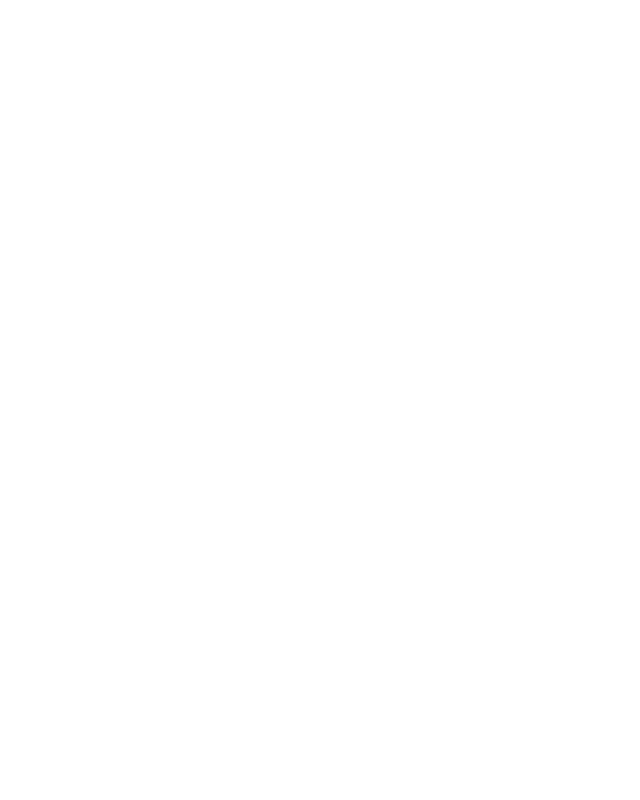
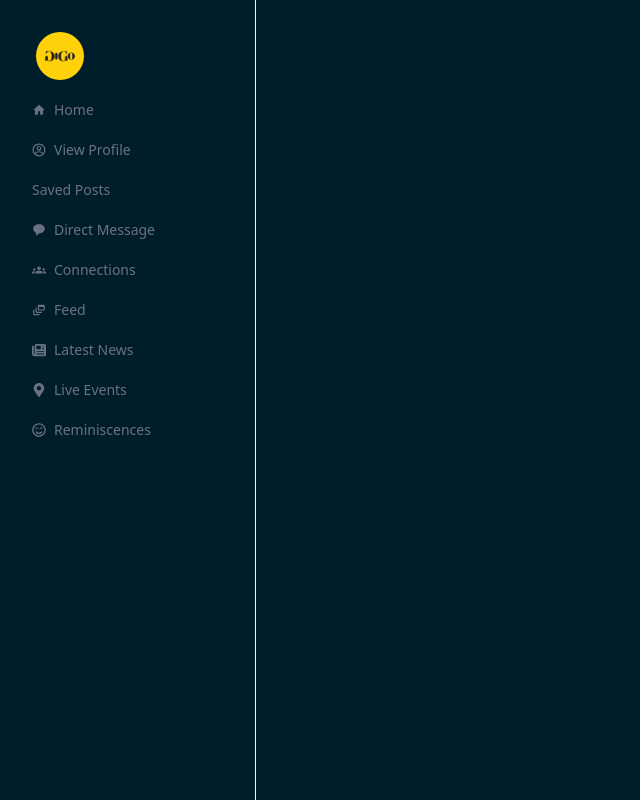
Before and after one commit to abbaskhalil042/x-clone, a React (Vite) app in the folder frontend/: page /sidebar in a window 1280 px wide. Before the commit this address had no page. Shown: the whole page, without its empty margins (0-640 px from the left). Built offline with nearby package versions, Linux system fonts and the light colour scheme.

Commit message:
add sidebar

```diff
--- a/frontend/package.json
+++ b/frontend/package.json
@@ -13,6 +13,7 @@
     "@tailwindcss/vite": "^4.1.3",
     "react": "^19.0.0",
     "react-dom": "^19.0.0",
+    "react-icons": "^5.5.0",
     "react-router-dom": "^7.5.0",
     "tailwindcss": "^4.1.3"
   },
--- a/frontend/src/App.jsx
+++ b/frontend/src/App.jsx
@@ -1,8 +1,9 @@
 import { Route, Routes } from "react-router-dom";
 import HomePage from "./pages/Home/HomePage";
 import LoginPage from "./pages/auth/LoginPage";
-import SignUpPage from "./pages/auth/SignUpPage";
-
+import SignUpPage from "./pages/Auth/SignUpPage";
+import Sidebar from "./pages/Sidebar/Sidebar";
+import Search from "./pages/Search/Search";
 function App() {
   return (
     <div data-theme="abyss">
@@ -10,6 +11,8 @@
         <Route path="/" element={<HomePage />} />
         <Route path="/login" element={<LoginPage />} />
         <Route path="/signup" element={<SignUpPage />} />
+        <Route path="/sidebar" element={<Sidebar />} />
+        <Route path="/search" element={<Search/>} />
       </Routes>
     </div>
   );
--- /dev/null
+++ b/frontend/src/pages/Search/Search.jsx
@@ -0,0 +1,83 @@
+import React from 'react'
+
+function Search() {
+  return (
+    <div>
+     {/* <label htmlFor="Search">
+  <span className="text-sm font-medium text-white-700"> Search </span>
+
+  <div className="relative">
+    <input
+      type="text"
+      id="Search"
+      className="mt-0.5 w-full rounded border-white-300 pe-10 shadow-sm sm:text-sm"
+    />
+
+    <span className="absolute inset-y-0 right-2 grid w-8 place-content-center">
+      <button
+        type="button"
+        aria-label="Submit"
+        className="rounded-full p-1.5 text-white-700 transition-colors hover:bg-white-100"
+      >
+        <svg
+          xmlns="http://www.w3.org/2000/svg"
+          fill="none"
+          viewBox="0 0 24 24"
+          strokeWidth="1.5"
+          stroke="currentColor"
+          className="size-4"
+        >
+          <path
+            strokeLinecap="round"
+            strokeLinejoin="round"
+            d="m21 21-5.197-5.197m0 0A7.5 7.5 0 1 0 5.196 5.196a7.5 7.5 0 0 0 10.607 10.607Z"
+          />
+        </svg>
+      </button>
+    </span>
+  </div>
+</label> */}
+
+
+<label htmlFor="Search">
+  <span className="text-sm font-medium text-white"> Search </span>
+
+  <div className="relative">
+    <input
+      type="text"
+      id="Search"
+      placeholder="Search..."
+      className="mt-0.5 w-1/3 m-6 rounded bg-gray-800 border border-gray-600 text-white pe-10 shadow-sm focus:ring-1 focus:ring-blue-500 sm:text-sm"
+    />
+
+    <span className="absolute inset-y-0 right-2 grid w-8 place-content-center">
+      <button
+        type="button"
+        aria-label="Submit"
+        className="rounded-full p-1.5 text-gray-300 hover:bg-gray-700 transition-colors"
+      >
+        <svg
+          xmlns="http://www.w3.org/2000/svg"
+          fill="none"
+          viewBox="0 0 24 24"
+          strokeWidth="1.5"
+          stroke="currentColor"
+          className="size-4"
+        >
+          <path
+            strokeLinecap="round"
+            strokeLinejoin="round"
+            d="m21 21-5.197-5.197m0 0A7.5 7.5 0 1 0 5.196 5.196a7.5 7.5 0 0 0 10.607 10.607Z"
+          />
+        </svg>
+      </button>
+    </span>
+  </div>
+</label>
+
+
+    </div>
+  )
+}
+
+export default Search
--- /dev/null
+++ b/frontend/src/pages/Sidebar/Sidebar.jsx
@@ -0,0 +1,118 @@
+import React from "react";
+import logo from "../Assests/logo.png";
+<img src={logo} alt="Logo" />;
+import { MdHome } from "react-icons/md";
+import { CgProfile } from "react-icons/cg";
+import { BiSolidMessageRounded } from "react-icons/bi";
+import { MdGroups } from "react-icons/md";
+import { MdDynamicFeed } from "react-icons/md";
+import { FaNewspaper } from "react-icons/fa6";
+import { FaMapMarkerAlt } from "react-icons/fa";
+import { FaRegSmileBeam } from "react-icons/fa";
+
+function Sidebar() {
+  return (
+    <div>
+      <div className="flex h-screen flex-col justify-between border-e border-gray-100  w-1/5">
+        <div className="px-4 py-6">
+          <span className="grid h-6 w-12 m-5   place-content-center text-gray-600">
+            <img src={logo} alt="Logo" className="rounded-full" />
+          </span>
+
+          <ul className="mt-6 space-y-1">
+            <li>
+              <a
+                href="#"
+                className="flex items-center gap-2 rounded-lg px-4 py-2 text-sm font-medium text-gray-500 hover:bg-gray-100 hover:text-gray-700"
+              >
+                <MdHome />
+                Home
+              </a>
+            </li>
+
+            <li>
+              <a
+                href="#"
+                className="flex items-center gap-2 rounded-lg px-4 py-2 text-sm font-medium text-gray-500 hover:bg-gray-100 hover:text-gray-700"
+              >
+                <CgProfile />
+                View Profile
+              </a>
+            </li>
+
+            <li>
+              <a
+                href="#"
+                className="flex items-center gap-2 rounded-lg px-4 py-2 text-sm font-medium text-gray-500 hover:bg-gray-100 hover:text-gray-700"
+              >
+                Saved Posts
+              </a>
+            </li>
+
+            <li>
+              <a
+                href="#"
+                className="flex items-center gap-2 rounded-lg px-4 py-2 text-sm font-medium text-gray-500 hover:bg-gray-100 hover:text-gray-700"
+              >
+                <BiSolidMessageRounded />
+                Direct Message
+              </a>
+            </li>
+
+            <li>
+              <a
+                href="#"
+                className="flex items-center gap-2 rounded-lg px-4 py-2 text-sm font-medium text-gray-500 hover:bg-gray-100 hover:text-gray-700"
+              >
+                <MdGroups />
+                Connections
+              </a>
+            </li>
+
+            <li>
+              <a
+                href="#"
+                className="flex items-center gap-2 rounded-lg px-4 py-2 text-sm font-medium text-gray-500 hover:bg-gray-100 hover:text-gray-700"
+              >
+                <MdDynamicFeed />
+                Feed
+              </a>
+            </li>
+
+            <li>
+              <a
+                href="#"
+                className="flex items-center gap-2 rounded-lg px-4 py-2 text-sm font-medium text-gray-500 hover:bg-gray-100 hover:text-gray-700"
+              >
+                <FaNewspaper />
+                Latest News
+              </a>
+            </li>
+
+            <li>
+              <a
+                href="#"
+                className="flex items-center gap-2 rounded-lg px-4 py-2 text-sm font-medium text-gray-500 hover:bg-gray-100 hover:text-gray-700"
+              >
+                <FaMapMarkerAlt />
+                Live Events
+              </a>
+            </li>
+
+            <li>
+              <a
+                href="#"
+                className="flex items-center gap-2 rounded-lg px-4 py-2 text-sm font-medium text-gray-500 hover:bg-gray-100 hover:text-gray-700"
+              >
+                <FaRegSmileBeam />
+                Reminiscences
+              </a>
+            </li>
+          </ul>
+        </div>
+      </div>
+    </div>
+  );
+}
+
+export default Sidebar;
```
Also changed, not shown: frontend/src/pages/Assests/logo.png (added), 1 other file (tests, documents, lock files or other folders).
